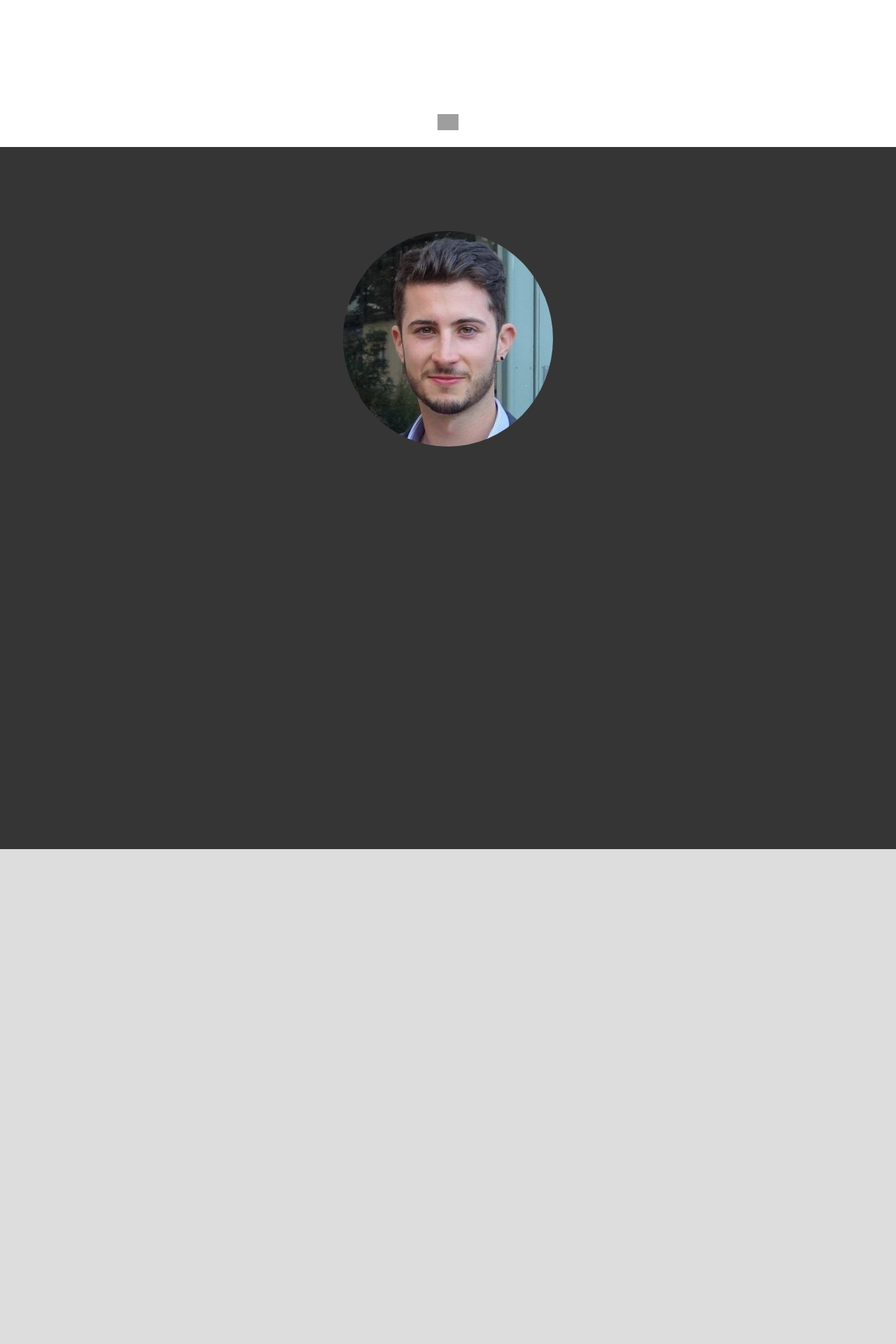
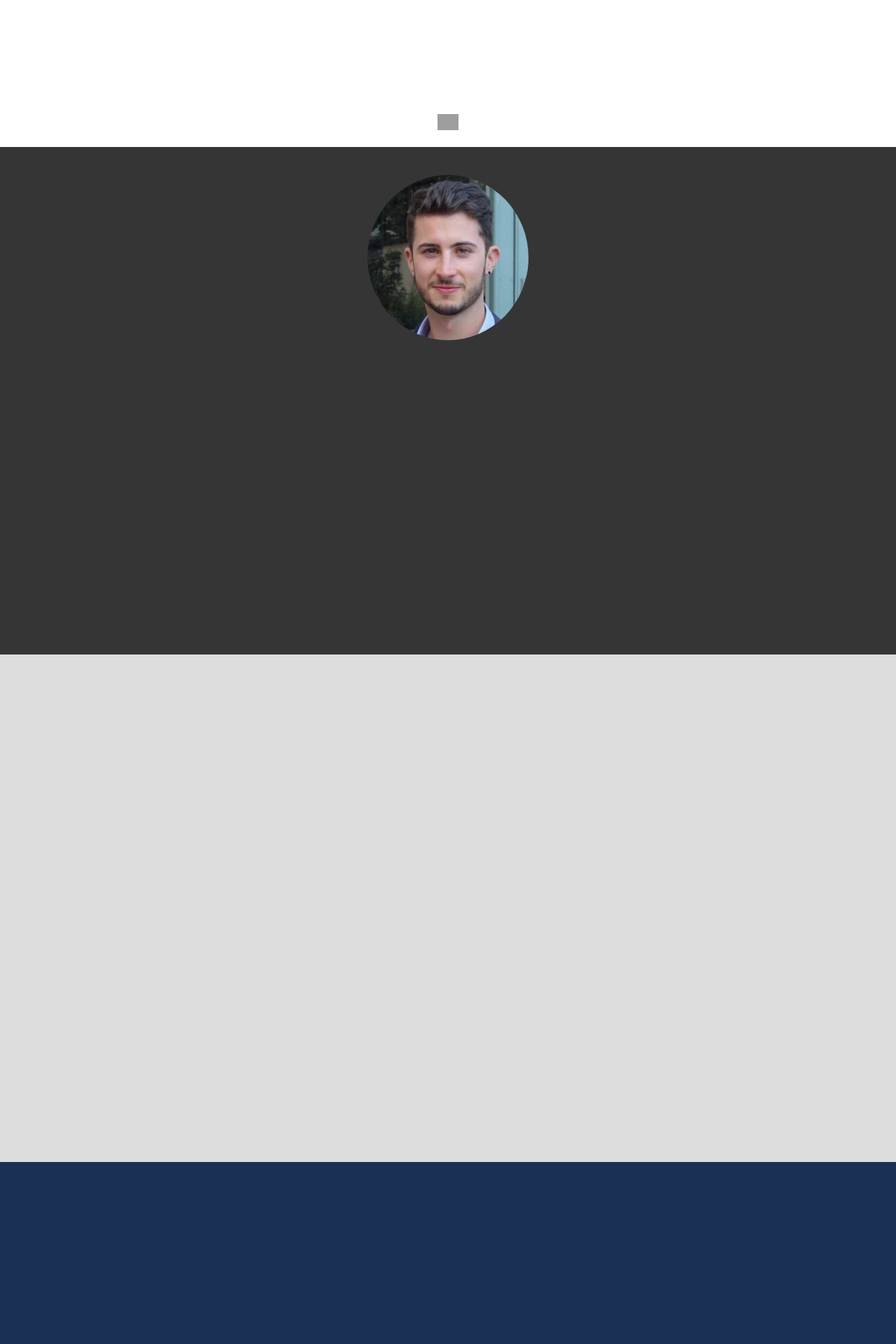
Before and after one commit to samduartedavies/portfolio-new, a PHP site: page /projects in a window 1280 px wide. Shown: the part 478-2398 px from the top of the page at 70% size. Run offline with PHP 8.4, Linux system fonts and the light colour scheme; style sheets or scripts are compiled from the project's sources; some libraries are stand-ins or nearby versions; grey boxes are pictures that could not be loaded.

Commit message:
projects bunched up

```diff
--- a/common/scss/_forms.scss
+++ b/common/scss/_forms.scss
@@ -1,5 +1,5 @@
 form {
-  margin: 2em auto;
+  margin: 0;
   width: 100%;
   input,
   textarea {
--- a/common/scss/_img.scss
+++ b/common/scss/_img.scss
@@ -5,6 +5,6 @@
   margin: 0 auto;
   &--circle {
     border-radius: 50%;
-    max-width: 300px;
+    max-width: 230px;
   }
 }
--- a/common/scss/_project.scss
+++ b/common/scss/_project.scss
@@ -7,7 +7,7 @@
     font-weight: 100;
   }
   h2 {
-    margin-bottom: 0;
+    margin: 0 auto;
     &:hover {
       color: $primary;
     }
--- a/common/scss/_section.scss
+++ b/common/scss/_section.scss
@@ -1,5 +1,6 @@
 .section {
   position: relative;
+  padding: 5vh 0;
   &--banner {
     background: $secondary;
     width: 100%;
@@ -43,7 +44,7 @@
   }
   &--fullheight {
     min-height: calc(100vh - 60px);
-    height: 100vh;
+    height: auto;
     text-align: center;
     padding: 40px 0;
     @include breakpoint('phone') {
@@ -89,6 +90,7 @@
   .section--banner {
     position: relative;
     z-index: 0;
+    overflow: hidden;
     &:after,
     &:before {
       content: '';
@@ -106,6 +108,7 @@
       background-repeat: no-repeat;
     }
     &:after {
+      content: none;
       background-image: url('../images/citylineBottom.png');
       top: 100%;
       bottom: auto;
--- a/index.php
+++ b/index.php
@@ -26,7 +26,7 @@
       <div class="container">
         <h3>High five for finding my website...</h3>
       </div>
-      <div class="hifive__popup"><p>I hope you like it!</p></div>
+      <div class="hifive__popup"><p>Let's work together to establish new ones!</p></div>
       <div class="hifive__left"><span></span></div>
       <div class="hifive__right"><span></span></div>
     </div>
@@ -47,7 +47,7 @@
     <div class="container container--half-half">
       <div class="animate--fadein-right delay--05" data-emergence="hidden">
         <h3>Use the latest technologies.</h3>
-        <p>My skillset primarily focuses on front-end web development; HTML5, PHP, CSS3/SCSS, Javascript (including javascript frameworks such as React) but also expands to the use of MySQL and server management. I can also effectively use PHotoshop and Illustrator as you can see on this website.<br/></p>
+        <p>My skillset primarily focuses on front-end web development; HTML5, PHP, CSS3/SCSS, Javascript (including javascript frameworks such as React) but also expands to the use of MySQL and server management. I am also proficient with Adobe Photoshop and Illustrator.<br/></p>
         <a class="btn btn--solid" href="assets/SamDuarteDavies_CV.pdf" target="_blank">Download my CV</a>
       </div>
       <div class="animate--fadein-left delay--05" data-emergence="hidden">
--- a/projects.php
+++ b/projects.php
@@ -16,7 +16,7 @@
       <a class="section__next">&nbsp;</a>
     </div>
   </section>
-  <section class="project project--alchemy section section--padded">
+  <section class="project project--alchemy section">
     <div class="container  container--narrow">
       <img class="img--circle animadte--fadein" data-emergence="hidden" srcset=""
       src="/common/images/my-beautiful-face.jpg" alt="Sam Duarte-Davies' beautiful face" />
@@ -28,7 +28,7 @@
       </div>
     </div>
   </section>
-  <section class="project project--velusso section section--padded">
+  <section class="project project--velusso section">
     <div class="container  container--narrow animate--fadein-up" data-emergence="hidden">
       <img class="img--circle animate--fadein" data-emergence="hidden" srcset=""
       src="/common/images/my-beautiful-face.jpg" alt="Sam Duarte-Davies' beautiful face" />
@@ -40,7 +40,7 @@
       </div>
     </div>
   </section>
-  <section class="project project--allweather section section--padded">
+  <section class="project project--allweather section">
     <div class="container  container--narrow">
       <img class="img--circle animate--fadein" data-emergence="hidden"" srcset=""
       src="/common/images/my-beautiful-face.jpg" alt="Sam Duarte-Davies' beautiful face" />
@@ -52,7 +52,7 @@
       </div>
     </div>
   </section>
-  <section class="project project--nproxx section section--padded">
+  <section class="project project--nproxx section">
     <div class="container  container--narrow">
       <img class="img--circle animate--fadein" data-emergence="hidden" srcset=""
       src="/common/images/my-beautiful-face.jpg" alt="Sam Duarte-Davies' beautiful face" />
@@ -64,7 +64,7 @@
       </div>
     </div>
   </section>
-  <section class="project project--hayward section section--padded">
+  <section class="project project--hayward section">
     <div class="container container--narrow">
       <img class="img--circle animate--fadein" data-emergence="hidden" srcset=""
       src="/common/images/my-beautiful-face.jpg" alt="Sam Duarte-Davies' beautiful face" />
@@ -76,7 +76,7 @@
       </div>
     </div>
   </section>
-  <section class="project project--tss section section--padded">
+  <section class="project project--tss section">
     <div class="container container--narrow">
       <img class="img--circle animate--fadein" data-emergence="hidden" srcset=""
       src="/common/images/my-beautiful-face.jpg" alt="Sam Duarte-Davies' beautiful face" />
@@ -84,7 +84,7 @@
         <h2><a href="https://tssfacilities.co.uk/" target="_blank">TSS Faciities</a></h2>
         <h3>Developer / Copy Writer</h3>
         <p>My role in the development of this site included the opportunity to exercise my copy writing skills. News stories and case studies were the majority of my copy writing responsibilities but this also stretched to main page texts. The development of this site was a purely static PHP site with Javascript/Jquery functionality.</p>
-        <a class="btn btn--solid" href="https://tssfacilities.co.uk/" target="_blank">Visit TSS</a>
+        <a class="btn btn--solid" href="https://tssfacilities.co.uk/" target="_blank">Visit TSS Facilities</a>
       </div>
     </div>
   </section>
```
